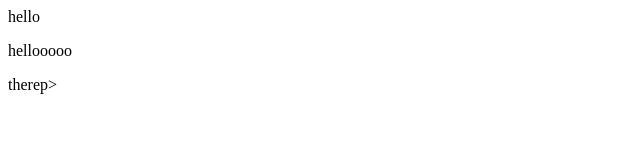
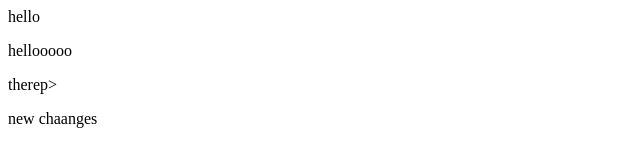
Before and after one commit to AthulRajuGit/demo_repo, a plain HTML site: page index.html in a window 1280 px wide. Shown: the whole page, without its empty margins (0-640 px from the left). Drawn offline with Linux system fonts and the light colour scheme.

Commit message:
new chaanges added to index.html

```diff
--- a/index.html
+++ b/index.html
@@ -1,3 +1,5 @@
 <div>hello<div>
 <p>hellooooo</p>
 <p>there</>p>
+
+<p>new chaanges</p>
```
